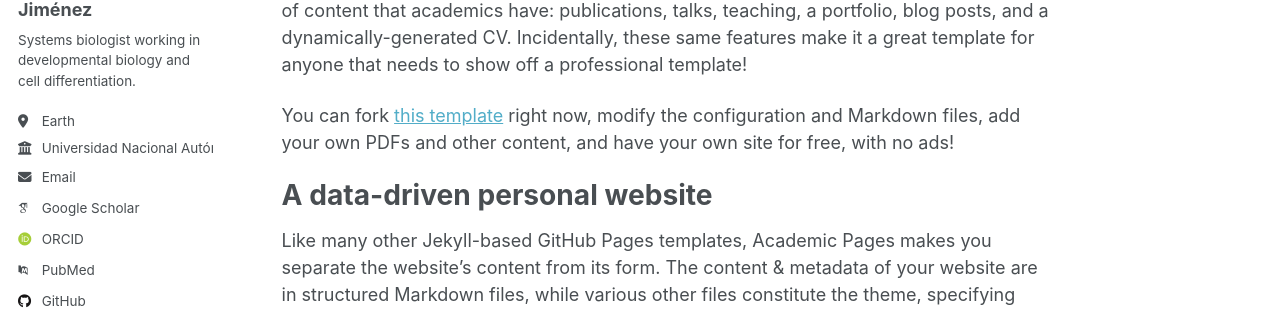
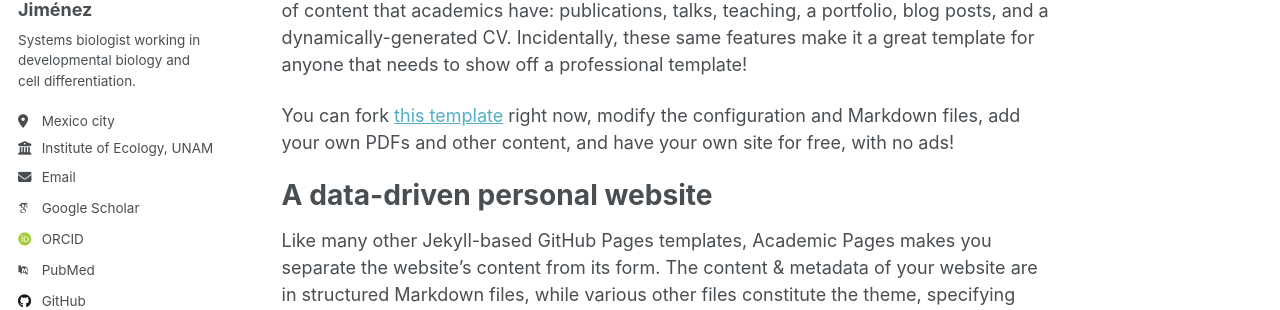
Before and after one commit to AaronCastilloJimenez/aaroncastillojimenez.github.io, a Jekyll site: the page built from _pages/about.md, in a window 1280 px wide. Shown: the part 307-617 px from the top of the page. Built offline with Jekyll 4.4.1, drawn with Linux system fonts in a browser that asks for light colours; some web fonts are replaced; a script that is not in the unit is left out.

Commit message:
Update _config.yml

```diff
--- a/_config.yml
+++ b/_config.yml
@@ -26,8 +26,8 @@ author:
   name             : "Aarón Castillo Jiménez"
   pronouns         : # example: "she/her"
   bio              : "Systems biologist working in developmental biology and cell differentiation."
-  location         : "Earth"
-  employer         : "Universidad Nacional Autónoma de México"
+  location         : "Mexico city"
+  employer         : "Institute of Ecology, UNAM"
   uri              : # URL
   email            : "aaron.castillo.j@gmail.com"
 
```
